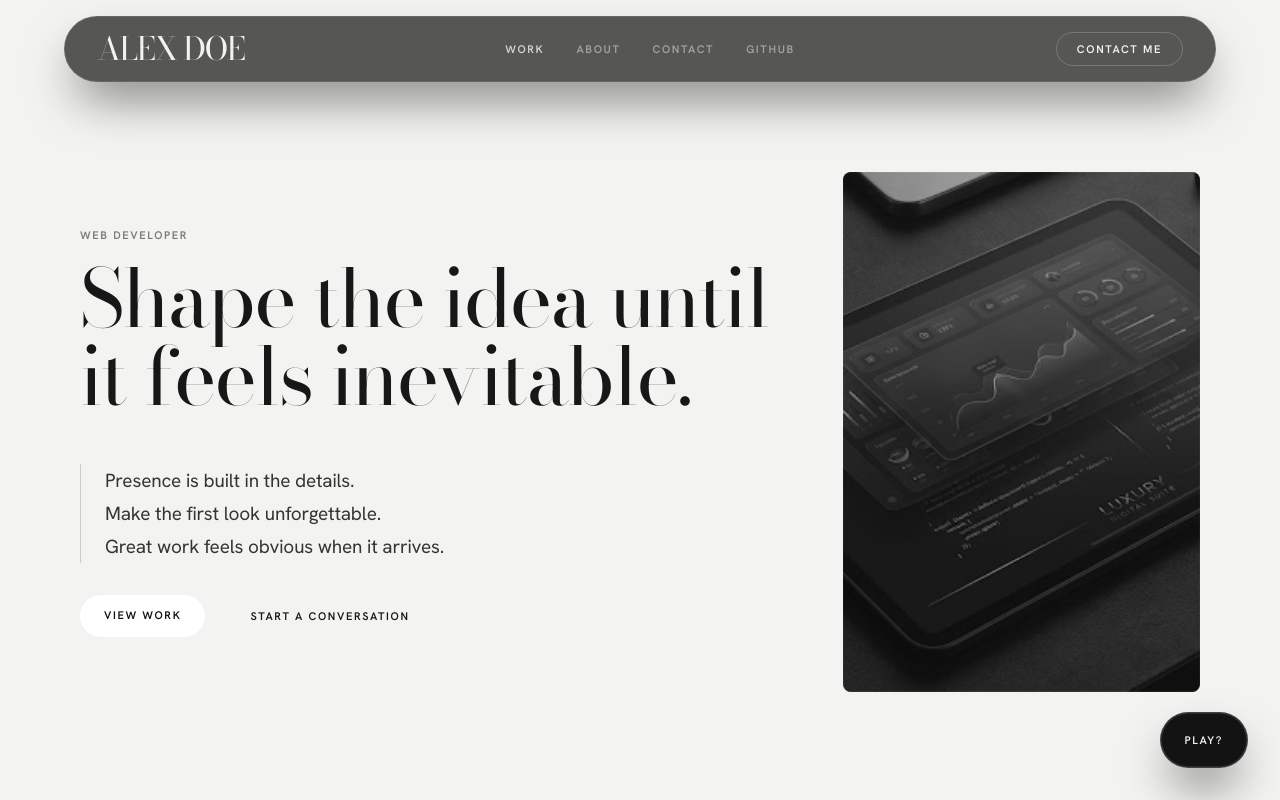
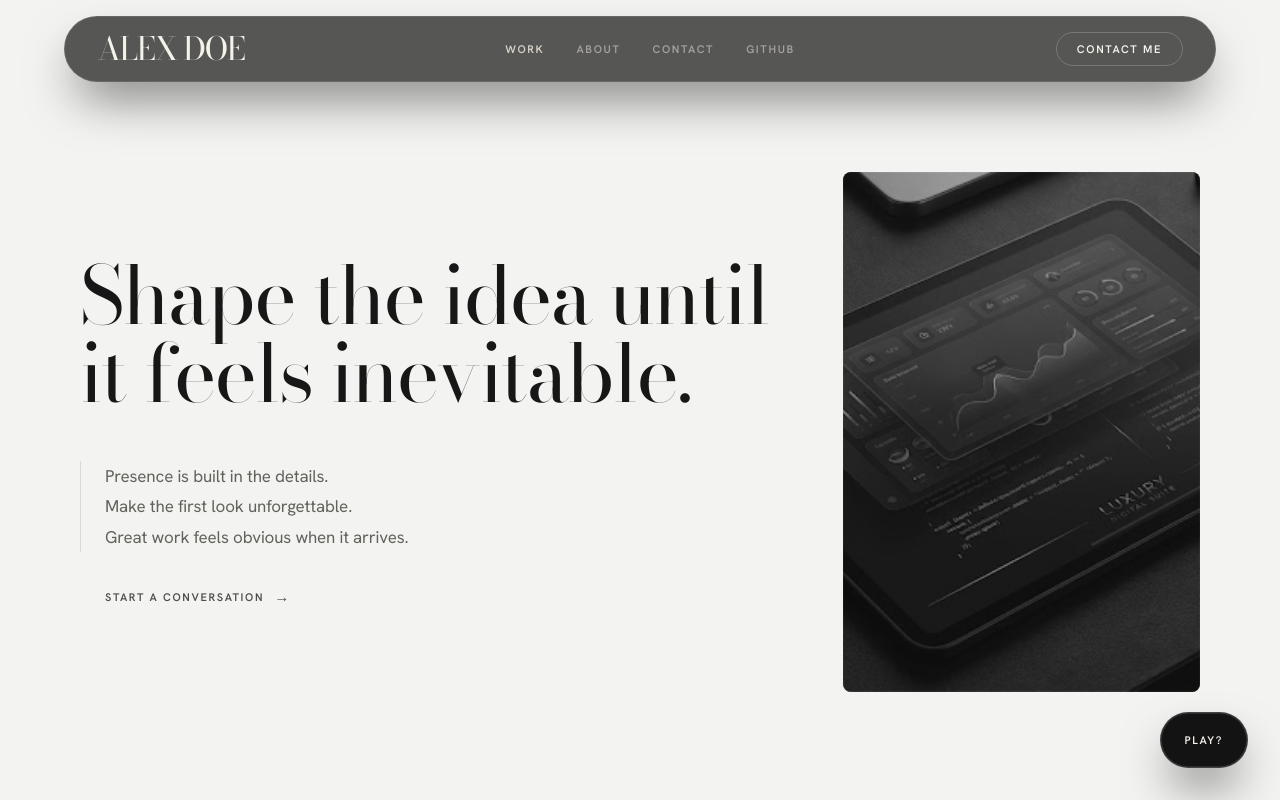
Before and after one commit to pwg011/portfolio-project, a Next.js app: page / in a window 1280 px wide. Shown: the top 800 px of the page. Built offline with nearby package versions, Linux system fonts and the light colour scheme.

Commit message:
before spacing sections

```diff
--- a/app/globals.css
+++ b/app/globals.css
@@ -204,10 +204,6 @@ button {
   color: #7a7a72;
 }
 
-.hero-copy > .eyebrow {
-  margin-bottom: 16px;
-}
-
 h1,
 .contact h2 {
   margin: 0;
@@ -238,11 +234,11 @@ h1 {
   margin-top: 48px;
   margin-left: 0;
   padding-left: 24px;
-  border-left: 1px solid rgb(23 23 23 / 18%);
-  color: #343430;
-  font-size: 19px;
+  border-left: 1px solid rgb(23 23 23 / 12%);
+  color: #62625c;
+  font-size: 17px;
   font-weight: 400;
-  line-height: 1.75;
+  line-height: 1.8;
   letter-spacing: -0.01em;
 }
 
@@ -256,10 +252,43 @@ h1 {
   gap: 16px;
 }
 
-.hero-copy .button-row {
-  gap: 20px;
+.hero-action {
   margin-top: 32px;
-  margin-left: 0;
+  margin-left: 25px;
+}
+
+.hero-action a {
+  display: inline-flex;
+  gap: 10px;
+  align-items: center;
+  color: #4f4f4a;
+  font-size: 11px;
+  font-weight: 600;
+  line-height: 20px;
+  letter-spacing: 0.15em;
+  text-transform: uppercase;
+}
+
+.hero-action a > span:first-child {
+  background-image: linear-gradient(currentColor, currentColor);
+  background-repeat: no-repeat;
+  background-position: left bottom;
+  background-size: 0 1px;
+  transition: background-size 300ms ease;
+}
+
+.hero-action-arrow {
+  font-size: 15px;
+  line-height: 1;
+  transition: transform 300ms ease;
+}
+
+.hero-action a:hover > span:first-child {
+  background-size: 100% 1px;
+}
+
+.hero-action a:hover .hero-action-arrow {
+  transform: translateX(4px);
 }
 
 .button {
@@ -811,13 +840,13 @@ h1 {
     margin-top: 40px;
     margin-left: 0;
     padding-left: 18px;
-    font-size: 17px;
-    line-height: 1.7;
+    font-size: 16px;
+    line-height: 1.75;
   }
 
-  .hero-copy .button-row {
-    margin-top: 32px;
-    margin-left: 0;
+  .hero-action {
+    margin-top: 28px;
+    margin-left: 19px;
   }
 
   .hero-media {
--- a/app/page.tsx
+++ b/app/page.tsx
@@ -41,7 +41,6 @@ export default function Home() {
         <section className="hero shell">
           <div className="hero-grid">
             <div className="hero-copy">
-              <span className="eyebrow">WEB DEVELOPER</span>
               <h1>
                 Shape the idea until
                 <br />
@@ -52,12 +51,12 @@ export default function Home() {
                 <p>Make the first look unforgettable.</p>
                 <p>Great work feels obvious when it arrives.</p>
               </div>
-              <div className="button-row">
-                <a className="button button-primary" href="#work">
-                  VIEW WORK
-                </a>
-                <a className="button button-secondary" href="#contact">
-                  START A CONVERSATION
+              <div className="hero-action">
+                <a href="#contact">
+                  <span>START A CONVERSATION</span>
+                  <span className="hero-action-arrow" aria-hidden="true">
+                    &rarr;
+                  </span>
                 </a>
               </div>
             </div>
```
